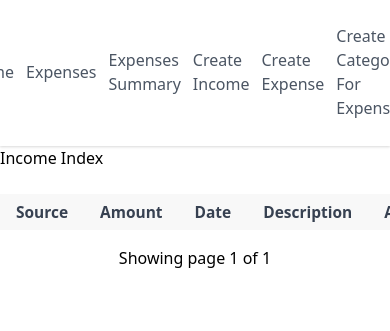
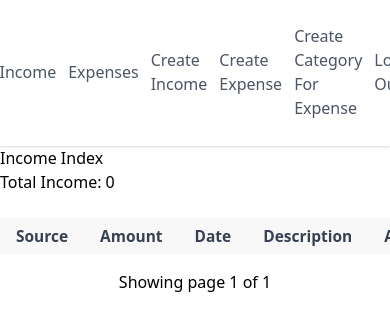
Before and after one commit to chitrason/expense_tracker, a Django app: page /incomes/ in a window 390 px wide; the page is wider, and only the part inside the window is pictured. Shown: the top 331 px of that part. Run offline with Django 3.2, Linux system fonts and the light colour scheme; the visitor is signed in with stand-in values (Sample User, id 1); data that the repository does not hold is empty; some libraries are stand-ins or nearby versions.

Commit message:
add total incomes and expenses on indexes

```diff
--- a/main_app/templates/base.html
+++ b/main_app/templates/base.html
@@ -34,7 +34,6 @@
           {% if user.is_authenticated %}
             <a href="/incomes" class="border-b-2 border-transparent hover:text-gray-800 dark:hover:text-gray-200 hover:border-blue-500 mx-1.5 sm:mx-6">Income</a>
             <a href="/expenses" class="border-b-2 border-transparent hover:text-gray-800 dark:hover:text-gray-200 hover:border-blue-500 mx-1.5 sm:mx-6">Expenses</a>
-            <a href="/stats" class="border-b-2 border-transparent hover:text-gray-800 dark:hover:text-gray-200 hover:border-blue-500 mx-1.5 sm:mx-6">Expenses Summary</a>
             <a href="/incomes/create" class="border-b-2 border-transparent hover:text-gray-800 dark:hover:text-gray-200 hover:border-blue-500 mx-1.5 sm:mx-6">Create Income</a>
             <a href="/expenses/create" class="border-b-2 border-transparent hover:text-gray-800 dark:hover:text-gray-200 hover:border-blue-500 mx-1.5 sm:mx-6">Create Expense</a>
             <a href="/expenses/createcategory" class="border-b-2 border-transparent hover:text-gray-800 dark:hover:text-gray-200 hover:border-blue-500 mx-1.5 sm:mx-6">Create Category for Expense</a>
--- a/main_app/templates/expenses/index.html
+++ b/main_app/templates/expenses/index.html
@@ -8,6 +8,7 @@
 
 {% block content %}
 <h1>Expense Index</h1>
+<h2>Total Expenses: {{total}}</h2>
 
 <div class='px-96 py-4'>
   <canvas id="myChart" width="400" height="400"></canvas>
--- a/main_app/templates/incomes/index.html
+++ b/main_app/templates/incomes/index.html
@@ -7,6 +7,7 @@
 
 {% block content %}
 <h1>Income Index</h1>
+<h2>Total Income: {{total}}</h2>
 <div class='overflow-x-auto mt-6'>
   <table class="table-auto border-collapse w-full">
     <thead>
--- a/main_app/views.py
+++ b/main_app/views.py
@@ -16,13 +16,22 @@ class Home(LoginView):
 
 def incomes_index(request):
   incomes = Income.objects.all()
-
   paginator=Paginator(incomes, 3) #split up in pages. 3 per page
   page_number=request.GET.get('page')
   page_obj=Paginator.get_page(paginator, page_number)
+
+  def incomes_total(incomes):
+    amount = 0
+
+    for income in incomes:
+      amount += income.amount
+    print('expense amount', amount)
+    return amount
+
   income_index = {
     'incomes': incomes,
     'page_obj': page_obj,
+    'total': incomes_total(incomes)
   }
   return render(request, 'incomes/index.html', income_index)
 
@@ -31,9 +40,19 @@ def expenses_index(request):
   paginator=Paginator(expenses, 3)
   page_number=request.GET.get('page')
   page_obj=Paginator.get_page(paginator, page_number)
+
+  def expenses_total(expenses):
+    amount = 0
+
+    for expense in expenses:
+      amount += expense.amount
+    print('expense amount', amount)
+    return amount
+
   expense_index = {
     'expenses': expenses,
-    'page_obj': page_obj
+    'page_obj': page_obj,
+    'total': expenses_total(expenses)
   }
   return render(request, 'expenses/index.html', expense_index)
 
```
Also changed, not shown: main_app/templates/expenses/stats.html (deleted, +0 -41 lines).
